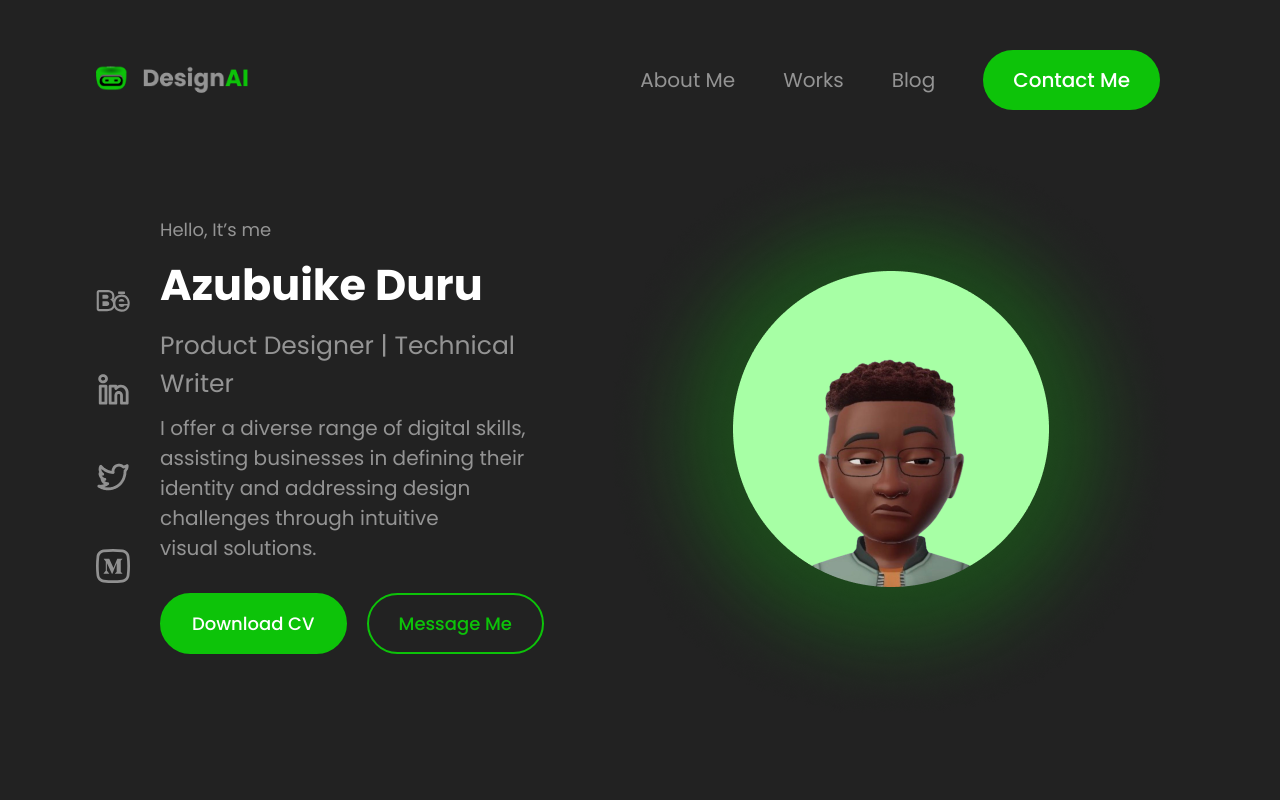
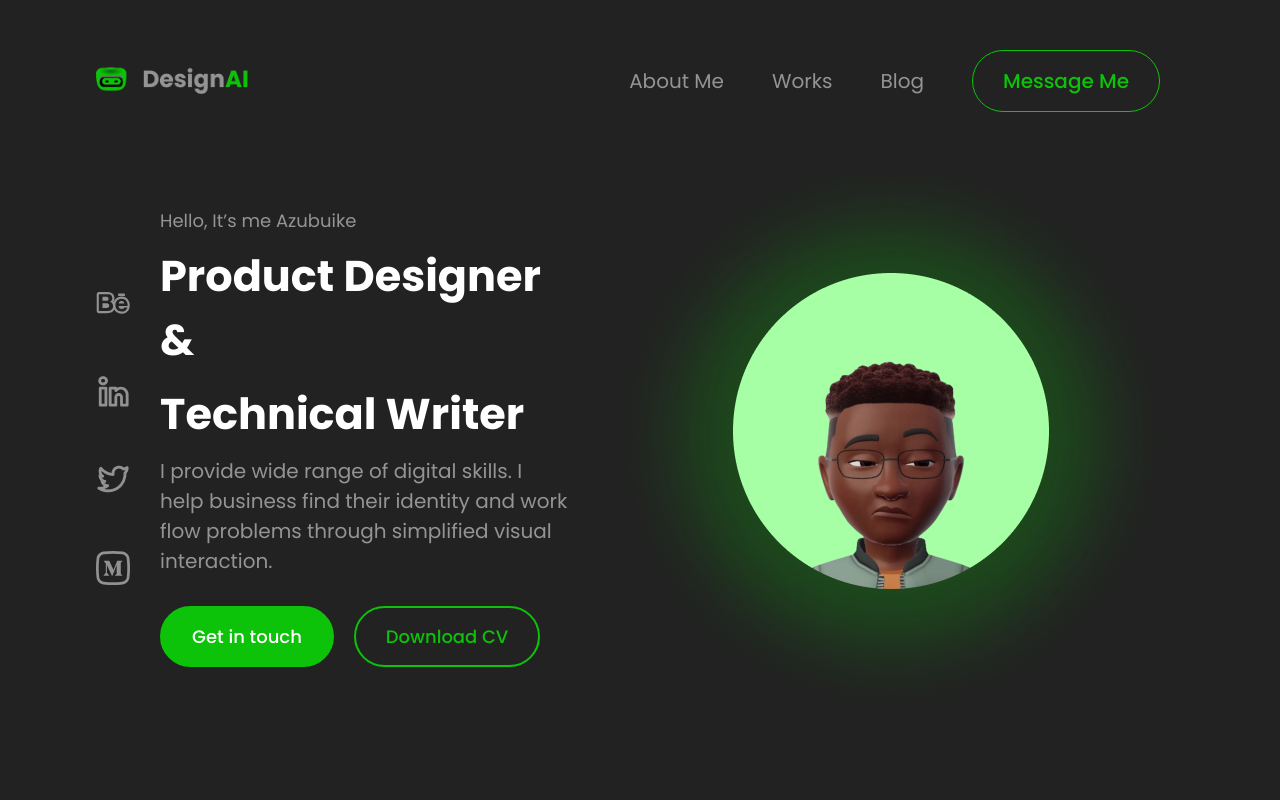
Before and after one commit to Braide5/P_Portf, a React (Vite) app: page / in a window 1280 px wide. Shown: the top 800 px of the page. Built offline with nearby package versions, Linux system fonts and the light colour scheme.

Commit message:
fix: content changed

```diff
--- a/src/Pages/Home/components/AboutMe/AboutMe.jsx
+++ b/src/Pages/Home/components/AboutMe/AboutMe.jsx
@@ -20,7 +20,7 @@ const AboutMe = () => {
         <div className="about_body">
           <p>
             You may already know me as Azubuike Duru, a dedicated product
-            designer with over 2 years of experience crafting inventive
+            designer with over 3 years of experience crafting inventive
             solutions and dynamic interface designs to enhance user experiences.
           </p>
           <p>
--- a/src/Pages/Home/components/Hero/Hero.jsx
+++ b/src/Pages/Home/components/Hero/Hero.jsx
@@ -30,13 +30,13 @@ const Hero = () => {
           </NavLink>
         </div>
         <div className="middle_hero">
-          <h6>Hello, It’s me</h6>
-          <h1>Azubuike Duru</h1>
-          <h3>Product Designer | Technical Writer</h3>
+          <h6>Hello, It’s me Azubuike</h6>
+          <h1>Product Designer &</h1>
+          <h1>Technical Writer</h1>
           <p>
-            I offer a diverse range of digital skills, assisting businesses in
-            defining their identity and addressing design challenges through
-            intuitive visual solutions.
+            I provide wide range of digital skills. I help business find their
+            identity and work flow problems through simplified visual
+            interaction.
           </p>
           <div className="left_hero mobile_links">
             <NavLink to="">
@@ -53,11 +53,11 @@ const Hero = () => {
             </NavLink>
           </div>
           <div className="middle_buttons">
+            <a href="mailto:duruazubuike2019@gmail.com?subject=Get%20in%20touch">
+              <button className="download_cv" >Get in touch</button>
+            </a>
             <a href="https://docs.google.com/document/d/1LbI_FQKM3X7UXPnmPemReIWe-voGbOGwUvK7YzMzKNI/edit">
-              <button className="download_cv">Download CV</button>
-            </a>
-            <a href="mailto:duruazubuike2019@gmail.com?subject=Get%20in%20touch">
-              <button className="message_me">Message Me</button>
+              <button className="message_me">Download CV</button>
             </a>
           </div>
         </div>
--- a/src/components/Navbar/Navbar.jsx
+++ b/src/components/Navbar/Navbar.jsx
@@ -43,7 +43,7 @@ const Navbar = () => {
             <a href="#works" onClick={closeNavbar}>Works</a>
             <a href="#blog" onClick={closeNavbar}>Blog</a>
             <a href="mailto:duruazubuike2019@gmail.com?subject=Get%20in%20touch" onClick={closeNavbar}>
-              <button className="contact_me">Contact Me</button>
+              <button className="contact_me">Message Me</button>
             </a>
             <button
               className="nav-btn nav-close-btn"
--- a/src/components/Navbar/style/Navbar.scss
+++ b/src/components/Navbar/style/Navbar.scss
@@ -51,13 +51,13 @@ nav a:focus {
 }
 
 .contact_me {
-  outline: none;
-  border: none;
+  outline-color: transparent;
   border-radius: 40px;
-  background: #0dc309;
+  border: 1px solid #0DC309;
   cursor: pointer;
   padding: 15px 30px;
-  color: #fff;
+  color: #0DC309;
+  background: transparent;
   font-family: Poppins;
   font-size: 20px;
   font-style: normal;
```
Lines whose indentation alone changed are shown as unchanged.
